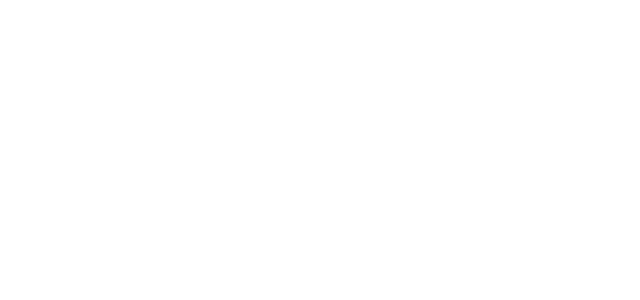
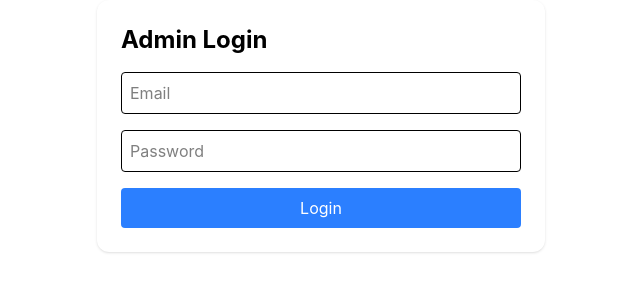
Before and after one commit to abhitiwari1258/Fullstack-Portfolio, a React (Vite) app in the folder client/: page /login in a window 1280 px wide. Before the commit this address had no page. Shown: the top 300 px of the page, without its empty margins (319-959 px from the left). Built offline with nearby package versions, Linux system fonts and the light colour scheme.

Commit message:
login pg done

```diff
--- a/client/package.json
+++ b/client/package.json
@@ -19,6 +19,7 @@
     "react-hot-toast": "^2.6.0",
     "react-icons": "^5.6.0",
     "react-router-dom": "^7.14.0",
+    "sweetalert2": "^11.26.24",
     "tailwindcss": "^4.2.2"
   },
   "devDependencies": {
--- a/client/src/App.jsx
+++ b/client/src/App.jsx
@@ -11,19 +11,32 @@
 import Layout from "./components/Layout";
 
 import { Toaster } from "react-hot-toast";
+
+import Login from "./pages/Login";
+import ProtectedRoute from "./components/ProtectedRoute";
 function App() {
   return (
     <>
       <BrowserRouter>
         <Toaster position="top-right" />
         <Routes>
+
           <Route element={<Layout />}>
+
             <Route path="/" element={<Home />} />
             <Route path="/about" element={<About />} />
             <Route path="/projects" element={<Projects />} />
             <Route path="/contact" element={<Contact />} />
-            <Route path="/admin" element={<Admin />} />
           </Route>
+
+          <Route path="/login" element={<Login />} />
+
+          <Route path="/admin" element={
+              <ProtectedRoute>
+                <Layout/>
+              </ProtectedRoute>
+            } />
+
         </Routes>
       </BrowserRouter>
     </>
--- /dev/null
+++ b/client/src/components/ProtectedRoute.jsx
@@ -0,0 +1,13 @@
+import React from 'react'
+import { Navigate } from "react-router-dom";
+const ProtectedRoute = ({ children }) => {
+    localStorage.getItem("token");
+
+    if (!token) {
+    return <Navigate to="/login" />;
+  }
+
+  return children;
+}
+
+export default ProtectedRoute
--- a/client/src/pages/Admin.jsx
+++ b/client/src/pages/Admin.jsx
@@ -1,7 +1,8 @@
 import { useEffect, useState } from "react";
 import { createProject } from "../services/projectApi";
-import { getContact,deleteContact } from "../services/ContactApi";
+import { getContact, deleteContact } from "../services/ContactApi";
 import toast from "react-hot-toast";
+import Swal from "sweetalert2";
 const Admin = () => {
   const [form, setForm] = useState({
     title: "",
@@ -35,16 +36,27 @@
     }
   };
 
-  const handleDelete = async(id)=>{
-    try{
-      await deleteContact(id);
-      toast.success("Contact deleted");
-      fetchContact()
-    }catch (error) {
-    toast.error("Delete failed");
-  }
+  const handleDelete = async (id) => {
+    const result = await Swal.fire({
+      title: "Are you sure?",
+      text: "This contact will be permanently deleted!",
+      icon: "warning",
+      showCancelButton: true,
+      confirmButtonColor: "#d33",
+      cancelButtonColor: "#3085d6",
+      confirmButtonText: "Yes, delete it!",
+    });
 
-  }
+    if (result.isConfirmed) {
+      try {
+        await deleteContact(id);
+        toast.success("Contact deleted");
+        fetchContact();
+      } catch (error) {
+        toast.error("Delete failed");
+      }
+    }
+  };
 
   useEffect(() => {
     fetchContact();
@@ -91,8 +103,9 @@
                 <p className="mt-2">{c.message}</p>
 
                 <button
-                onClick={()=>handleDelete(c._id)}
-                className="mt-3 bg-red-500 text-white px-3 py-1 rounded hover:bg-red-600 transition">
+                  onClick={() => handleDelete(c._id)}
+                  className="mt-3 bg-red-500 text-white px-3 py-1 rounded hover:bg-red-600 transition"
+                >
                   Delete
                 </button>
               </div>
--- /dev/null
+++ b/client/src/pages/Login.jsx
@@ -0,0 +1,69 @@
+import React from "react";
+import { useState } from "react";
+import axios from "axios";
+import toast from "react-hot-toast";
+import {useNavigate} from "react-router-dom"
+
+const Login = () => {
+    const [form,setForm] = useState({
+        email:"",
+        password:"",
+    })
+    console.log(form);
+
+    const handleChange = (e)=>{
+        const {name,value} = e.target;
+        setForm({...form, [name]:value})
+    }
+
+    const handleSubmit = async(e)=>{
+        e.preventDefault();
+
+        try{
+            const res = await axios.post("http://localhost:5000/api/auth/login", form);
+
+           console.log("SUCCESS:", res.data);
+
+
+            localStorage.setItem("token",res.data.token)
+
+            toast.success("Login successful");
+
+            navigate("/admin");
+
+        }catch(err){
+            console.log("ERROR:", err.response?.data);
+            toast.error("Invalid credentials");
+        }
+    }
+
+  return (
+    <div className="max-w-md mx-auto bg-white p-6 rounded-xl shadow">
+      <h2 className="text-2xl font-bold mb-4">Admin Login</h2>
+
+      <form onSubmit={handleSubmit} className="flex flex-col gap-4">
+        <input
+          type="email"
+          name="email"
+          placeholder="Email"
+          className="border p-2 rounded"
+          onChange={handleChange}
+        />
+
+        <input
+          type="password"
+          name="password"
+          placeholder="Password"
+          className="border p-2 rounded"
+          onChange={handleChange}
+        />
+
+        <button className="bg-blue-500 text-white py-2 rounded">
+          Login
+        </button>
+      </form>
+    </div>
+  );
+};
+
+export default Login;
```
Also changed, not shown: 1 other file (tests, documents, lock files or other folders).
